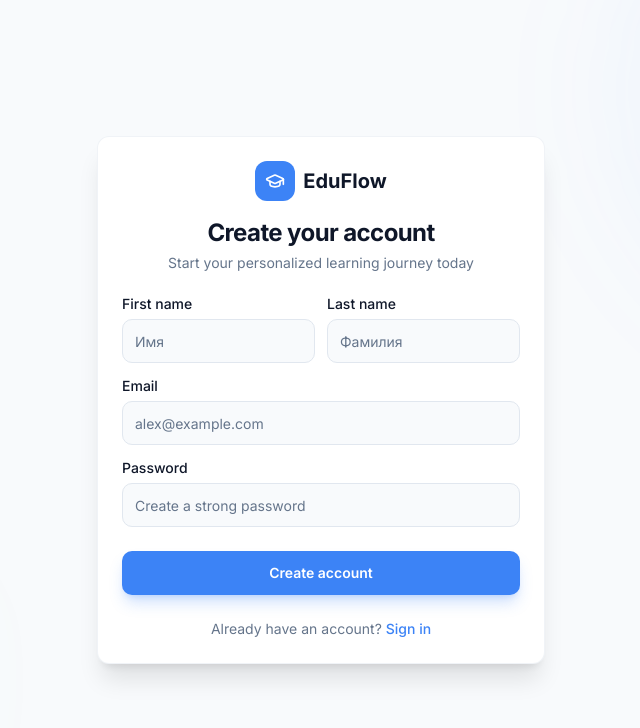
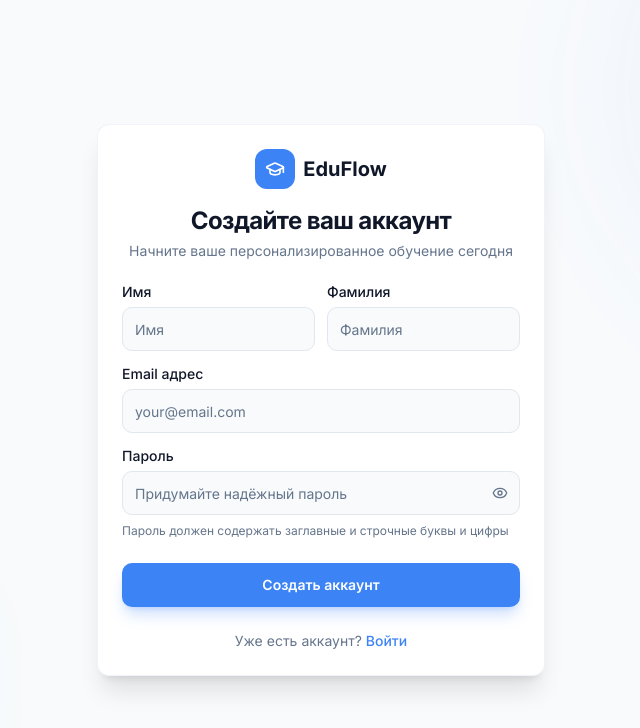
Before and after one commit to code-hamster-09/hackathon_2026, a Next.js app: page /auth/signup in a window 1280 px wide. Shown: the top 728 px of the page, without its empty margins (319-959 px from the left). Built offline with nearby package versions, Linux system fonts and the light colour scheme; no server answers.

Commit message:
localization in ru for auth, and viewing password

```diff
--- a/app/auth/signin/page.tsx
+++ b/app/auth/signin/page.tsx
@@ -3,7 +3,7 @@
 import { useState } from "react"
 import Link from "next/link"
 import { useRouter } from "next/navigation"
-import { GraduationCap } from "lucide-react"
+import { GraduationCap, Eye, EyeOff } from "lucide-react"
 import { Button } from "@/components/ui/button"
 import { Input } from "@/components/ui/input"
 import { Label } from "@/components/ui/label"
@@ -14,6 +14,7 @@ export default function SignInPage() {
   const router = useRouter()
   const [login, { isLoading, error }] = useLoginMutation()
   const [errorMessage, setErrorMessage] = useState<string | null>(null)
+  const [showPassword, setShowPassword] = useState(false)
 
   async function handleSubmit(e: React.FormEvent<HTMLFormElement>) {
     e.preventDefault()
@@ -58,9 +59,9 @@ export default function SignInPage() {
             <span className="text-xl font-bold text-foreground">EduFlow</span>
           </Link>
           <div>
-            <CardTitle className="text-2xl font-bold text-foreground">Welcome back</CardTitle>
+            <CardTitle className="text-2xl font-bold text-foreground">С возвращением</CardTitle>
             <CardDescription className="mt-1 text-muted-foreground">
-              Sign in to continue your learning journey
+              Войдите, чтобы продолжить ваше обучение
             </CardDescription>
           </div>
         </CardHeader>
@@ -72,7 +73,7 @@ export default function SignInPage() {
               </p>
             )}
             <div className="flex flex-col gap-2">
-              <Label htmlFor="email" className="text-foreground">Email</Label>
+              <Label htmlFor="email" className="text-foreground">Email адрес</Label>
               <Input
                 id="email"
                 name="email"
@@ -83,28 +84,41 @@ export default function SignInPage() {
             </div>
             <div className="flex flex-col gap-2">
               <div className="flex items-center justify-between">
-                <Label htmlFor="password" className="text-foreground">Password</Label>
+                <Label htmlFor="password" className="text-foreground">Пароль</Label>
                 <Link href="#" className="text-xs font-medium text-primary hover:underline">
-                  Forgot password?
+                  Забыли пароль?
                 </Link>
               </div>
-              <Input
-                id="password"
-                name="password"
-                type="password"
-                placeholder="Enter your password"
-                className="h-11 bg-secondary/50"
-              />
+              <div className="relative">
+                <Input
+                  id="password"
+                  name="password"
+                  type={showPassword ? "text" : "password"}
+                  placeholder="Введите ваш пароль"
+                  className="h-11 pr-10 bg-secondary/50"
+                />
+                <Button
+                  type="button"
+                  variant="ghost"
+                  size="icon"
+                  className="absolute right-0 top-0 h-11 w-10 text-muted-foreground hover:text-foreground"
+                  onClick={() => setShowPassword((v) => !v)}
+                  tabIndex={-1}
+                  aria-label={showPassword ? "Скрыть пароль" : "Показать пароль"}
+                >
+                  {showPassword ? <EyeOff className="h-4 w-4" /> : <Eye className="h-4 w-4" />}
+                </Button>
+              </div>
             </div>
             <Button type="submit" disabled={isLoading} className="mt-2 h-11 font-semibold shadow-lg shadow-primary/25">
-              {isLoading ? "Вход…" : "Sign in"}
+              {isLoading ? "Вход…" : "Войти"}
             </Button>
           </form>
 
           <p className="mt-6 text-center text-sm text-muted-foreground">
-            {"Don't have an account? "}
+            {"Нет аккаунта? "}
             <Link href="/auth/signup" className="font-medium text-primary hover:underline">
-              Sign up
+              Зарегистрироваться
             </Link>
           </p>
         </CardContent>
--- a/app/auth/signup/page.tsx
+++ b/app/auth/signup/page.tsx
@@ -3,7 +3,7 @@
 import { useState } from "react"
 import Link from "next/link"
 import { useRouter } from "next/navigation"
-import { GraduationCap } from "lucide-react"
+import { GraduationCap, Eye, EyeOff } from "lucide-react"
 import { Button } from "@/components/ui/button"
 import { Input } from "@/components/ui/input"
 import { Label } from "@/components/ui/label"
@@ -15,6 +15,7 @@ export default function SignUpPage() {
   const router = useRouter()
   const [register, { isLoading, error }] = useRegisterMutation()
   const [errorMessage, setErrorMessage] = useState<string | null>(null)
+  const [showPassword, setShowPassword] = useState(false)
 
   async function handleSubmit(e: React.FormEvent<HTMLFormElement>) {
     e.preventDefault()
@@ -29,6 +30,13 @@ export default function SignUpPage() {
 
     if (!firstName || !lastName || !email || !password) {
       setErrorMessage("Заполните все поля")
+      return
+    }
+    const hasUpper = /[A-Z]/.test(password)
+    const hasLower = /[a-z]/.test(password)
+    const hasDigit = /\d/.test(password)
+    if (!hasUpper || !hasLower || !hasDigit) {
+      setErrorMessage("Пароль должен содержать заглавные и строчные буквы и цифры")
       return
     }
 
@@ -67,9 +75,9 @@ export default function SignUpPage() {
             <span className="text-xl font-bold text-foreground">EduFlow</span>
           </Link>
           <div>
-            <CardTitle className="text-2xl font-bold text-foreground">Create your account</CardTitle>
+            <CardTitle className="text-2xl font-bold text-foreground">Создайте ваш аккаунт</CardTitle>
             <CardDescription className="mt-1 text-muted-foreground">
-              Start your personalized learning journey today
+              Начните ваше персонализированное обучение сегодня
             </CardDescription>
           </div>
         </CardHeader>
@@ -82,7 +90,7 @@ export default function SignUpPage() {
             )}
             <div className="grid grid-cols-2 gap-3">
               <div className="flex flex-col gap-2">
-                <Label htmlFor="firstName" className="text-foreground">First name</Label>
+                <Label htmlFor="firstName" className="text-foreground">Имя</Label>
                 <Input
                   id="firstName"
                   name="firstName"
@@ -91,7 +99,7 @@ export default function SignUpPage() {
                 />
               </div>
               <div className="flex flex-col gap-2">
-                <Label htmlFor="lastName" className="text-foreground">Last name</Label>
+                <Label htmlFor="lastName" className="text-foreground">Фамилия</Label>
                 <Input
                   id="lastName"
                   name="lastName"
@@ -101,34 +109,50 @@ export default function SignUpPage() {
               </div>
             </div>
             <div className="flex flex-col gap-2">
-              <Label htmlFor="email" className="text-foreground">Email</Label>
+              <Label htmlFor="email" className="text-foreground">Email адрес</Label>
               <Input
                 id="email"
                 name="email"
                 type="email"
-                placeholder="alex@example.com"
+                placeholder="your@email.com"
                 className="h-11 bg-secondary/50"
               />
             </div>
             <div className="flex flex-col gap-2">
-              <Label htmlFor="password" className="text-foreground">Password</Label>
-              <Input
-                id="password"
-                name="password"
-                type="password"
-                placeholder="Create a strong password"
-                className="h-11 bg-secondary/50"
-              />
+              <Label htmlFor="password" className="text-foreground">Пароль</Label>
+              <div className="relative">
+                <Input
+                  id="password"
+                  name="password"
+                  type={showPassword ? "text" : "password"}
+                  placeholder="Придумайте надёжный пароль"
+                  className="h-11 pr-10 bg-secondary/50"
+                />
+                <Button
+                  type="button"
+                  variant="ghost"
+                  size="icon"
+                  className="absolute right-0 top-0 h-11 w-10 text-muted-foreground hover:text-foreground"
+                  onClick={() => setShowPassword((v) => !v)}
+                  tabIndex={-1}
+                  aria-label={showPassword ? "Скрыть пароль" : "Показать пароль"}
+                >
+                  {showPassword ? <EyeOff className="h-4 w-4" /> : <Eye className="h-4 w-4" />}
+                </Button>
+              </div>
+              <p className="text-xs text-muted-foreground">
+                Пароль должен содержать заглавные и строчные буквы и цифры
+              </p>
             </div>
             <Button type="submit" disabled={isLoading} className="mt-2 h-11 font-semibold shadow-lg shadow-primary/25">
-              {isLoading ? "Создание…" : "Create account"}
+              {isLoading ? "Создание…" : "Создать аккаунт"}
             </Button>
           </form>
 
           <p className="mt-6 text-center text-sm text-muted-foreground">
-            Already have an account?{" "}
+            Уже есть аккаунт?{" "}
             <Link href="/auth/signin" className="font-medium text-primary hover:underline">
-              Sign in
+              Войти
             </Link>
           </p>
         </CardContent>
```
Also changed, not shown: 1 other file (tests, documents, lock files or other folders).
